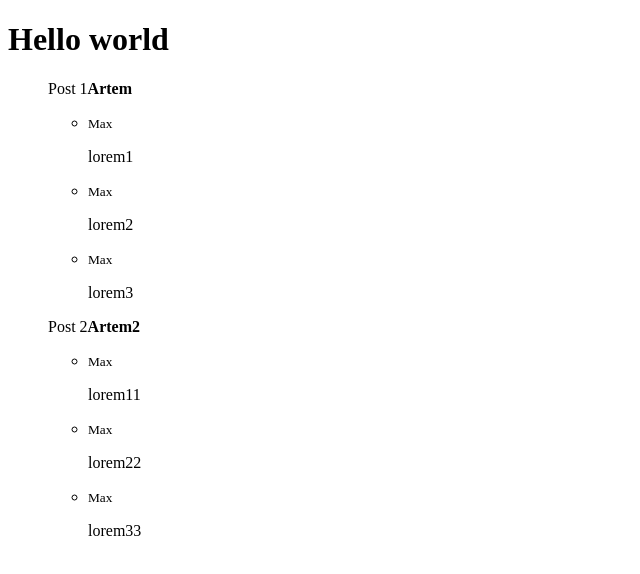
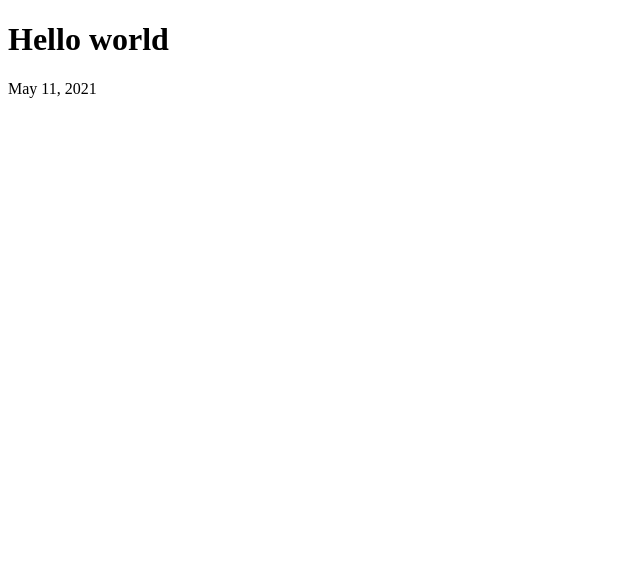
Before and after one commit to ArtemIgnatiev908976/Angular, an Angular app in the folder Angular 9. Теория и практика/angular-basics/: page / in a window 1280 px wide. Shown: the top 574 px of the page, without its empty margins (0-640 px from the left). Built offline with nearby package versions, Linux system fonts and the light colour scheme.

Commit message:
Пайпы
Трансформируем элементы

```diff
--- a/Angular 9. Теория и практика/angular-basics/src/app/app.component.html
+++ b/Angular 9. Теория и практика/angular-basics/src/app/app.component.html
@@ -1,25 +1,4 @@
 <h1>Hello world</h1>
-
-
-<!--<ul>-->
-<!--  <li *ngFor="let number of arr; let idNumber=index">-->
-<!--   <strong>{{idNumber+1}}   {{number}}</strong>-->
-<!--  </li>-->
-
-<!--</ul>-->
-
-
-<ul style="list-style: none">
-  <li *ngFor="let post of obj" >
-<p>{{post.title}}<b>{{post.author}}</b>  </p>
-    <ul>
-      <li *ngFor="let comment of post.comments">
-      <div>
-        <small>{{comment.name}}</small>
-        <p>{{comment.text}}</p>
-      </div>
-      </li>
-    </ul>
-  </li>
-
-</ul>
+<p>
+  {{now | date }}
+</p>
--- a/Angular 9. Теория и практика/angular-basics/src/app/app.component.ts
+++ b/Angular 9. Теория и практика/angular-basics/src/app/app.component.ts
@@ -6,21 +6,5 @@ import {Component} from '@angular/core';
   styleUrls: ['./app.component.scss']
 })
 export class AppComponent {
-  arr = [1, 1, 2, 3, 5, 8, 13]
-
-  obj =[
-    {title: 'Post 1', author: 'Artem', comments: [
-        {name:'Max', text: 'lorem1'},
-        {name:'Max', text: 'lorem2'},
-        {name:'Max', text: 'lorem3'},
-      ]},
-
-    {title: 'Post 2', author: 'Artem2', comments: [
-        {name:'Max', text: 'lorem11'},
-        {name:'Max', text: 'lorem22'},
-        {name:'Max', text: 'lorem33'},
-      ]},
-  ]
-
-
+now: Date = new Date
 }
```
